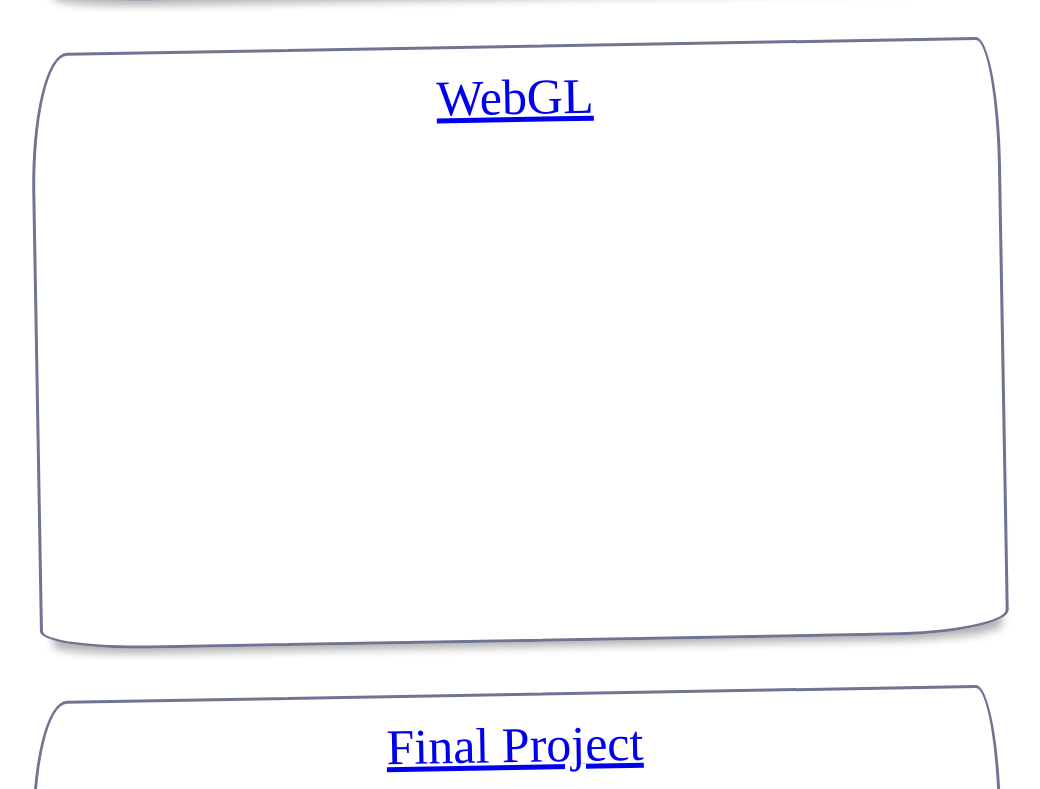
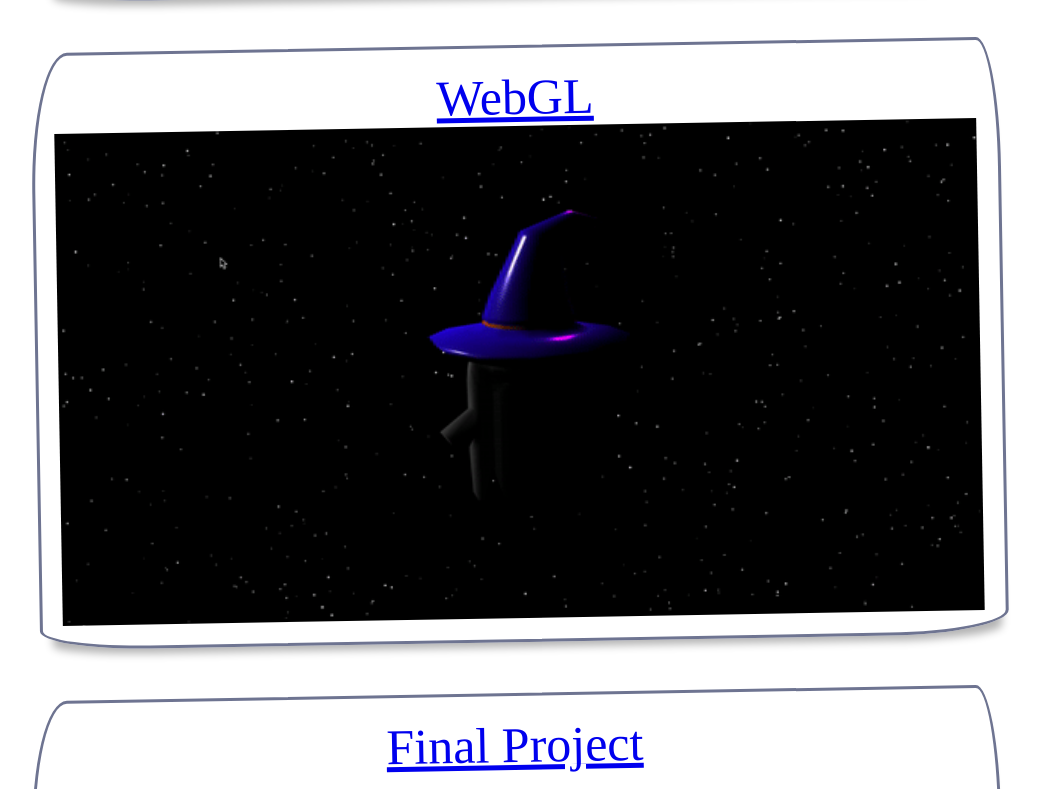
Before and after one commit to zw2375/WebDrawing, a plain HTML site: page index.html in a window 1280 px wide. Shown: the part 4251-5040 px from the top of the page, without its empty margins (221-1261 px from the left). Drawn offline with nearby package versions, Linux system fonts and the light colour scheme; a script that the page names is missing; a web font is replaced by a local one.

Commit message:
Minor modifications

```diff
--- a/index.html
+++ b/index.html
@@ -75,10 +75,16 @@
 
                     <div class = "seven" id = "seven">
                         <a href="WebGL/index.html">WebGL</a>
+                        <div class = "project7img">
+                            <!-- <img id = "onepic" src = "html&css.png"> -->
+                        </div>
                     </div>
 
                     <div class = "eight" id = "eight">
                         <a href="drawingFinal/final_project/final_project.html">Final Project</a>
+                        <div class = "project6img">
+                            <!-- <img id = "onepic" src = "html&css.png"> -->
+                        </div>
                     </div>
 
                 </div>
--- a/style.css
+++ b/style.css
@@ -178,6 +178,12 @@
     flex-direction: column;
     margin-top: 5%;
 }
+.project7img{
+    flex:1;
+    background-size: cover;
+    background-repeat: no-repeat;
+    background-image: url("webgl.gif");
+}
 .eight{
     height:550px;
     padding: 2%;
```
Also changed, not shown: webgl.gif (renamed from drawingFinal/webgl.gif), 2 other files.
